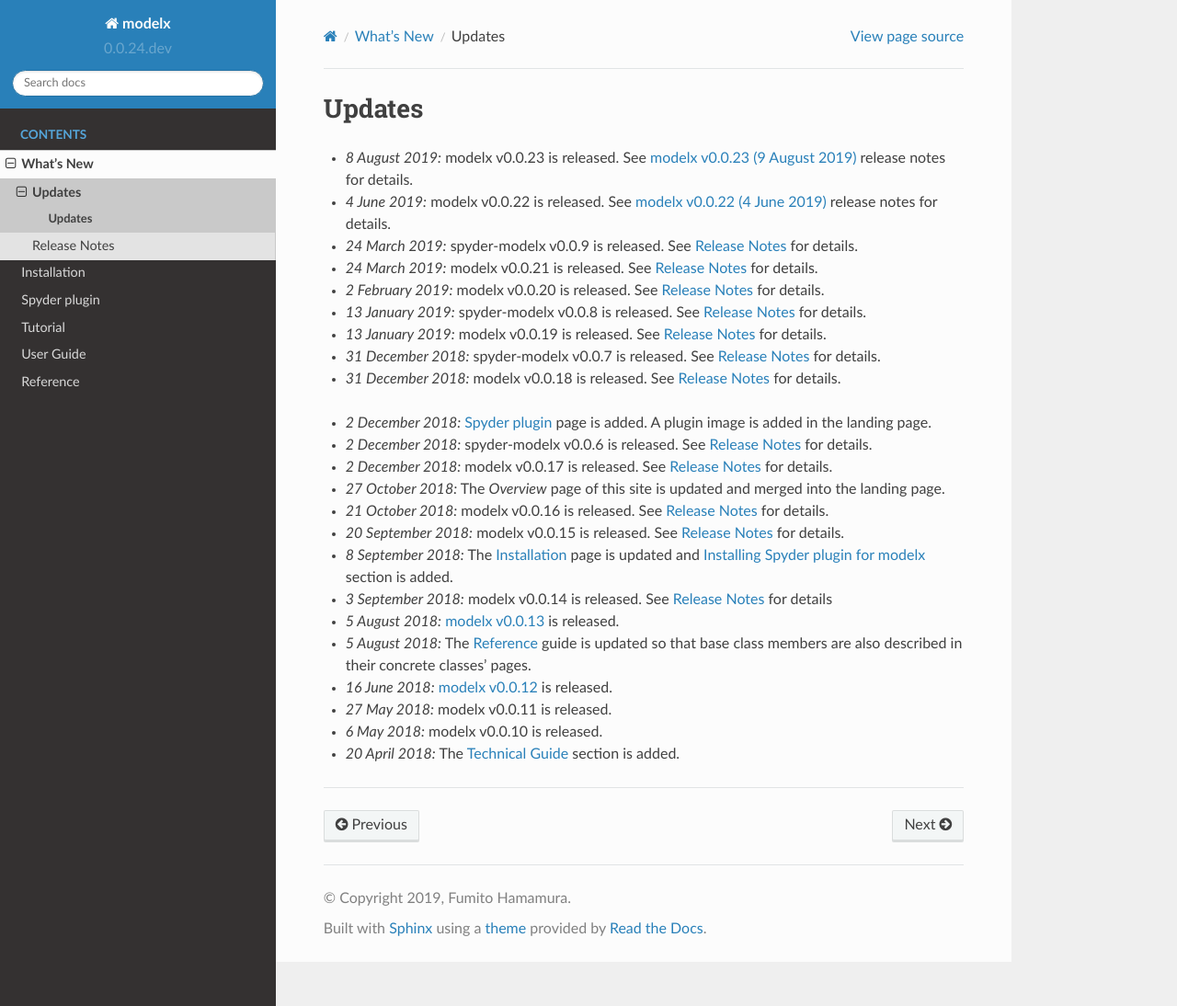
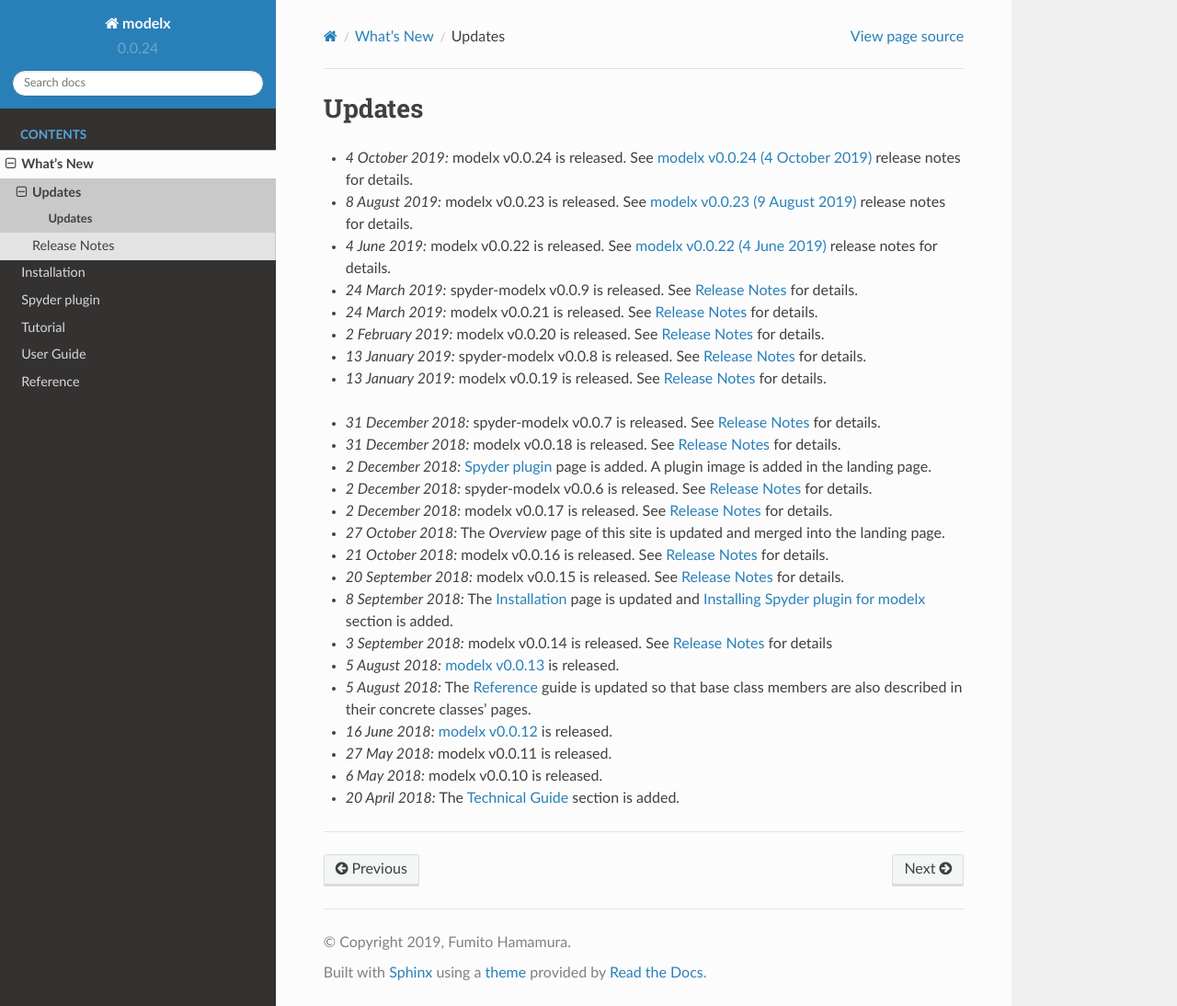
Before and after one commit to fumitoh/modelx, a Sphinx documentation site: the page built from doc/source/updates.rst, in a window 1280 px wide and 1094 px high. Shown: the whole window at 92% size. Built offline with Sphinx 7.4.7 and the Read the Docs theme 2.0.0, drawn with Linux system fonts in a browser that asks for light colours; pages that are not in the unit, such as notebooks, are missing from menus.

Commit message:
DIST: Release v0.0.24

```diff
--- a/doc/source/updates.rst
+++ b/doc/source/updates.rst
@@ -3,6 +3,10 @@
 
 
 .. Latest Updates Begin
+
+* *4 October 2019:*
+  modelx v0.0.24 is released. See :doc:`releases/relnotes_v0_0_24`
+  release notes for details.
 
 * *8 August 2019:*
   modelx v0.0.23 is released. See :doc:`releases/relnotes_v0_0_23`
--- a/doc/source/whatsnew.rst
+++ b/doc/source/whatsnew.rst
@@ -37,6 +37,7 @@
 .. toctree::
    :maxdepth: 2
 
+   releases/relnotes_v0_0_24
    releases/relnotes_v0_0_23
    releases/relnotes_v0_0_22
    releases/old_mx_releases
--- a/modelx/__init__.py
+++ b/modelx/__init__.py
@@ -19,7 +19,7 @@
 
 """
 
-VERSION = (0, 0, 24, "dev")
+VERSION = (0, 0, 24)
 __version__ = ".".join([str(x) for x in VERSION])
 from modelx.core.api import *  # must come after __version__ assignment.
 try:
```
Also changed, not shown: other parts of doc/source/updates.rst (+2 -3 lines), doc/source/releases/relnotes_v0_0_24.rst (added, +34 -0 lines), 1 other file.
